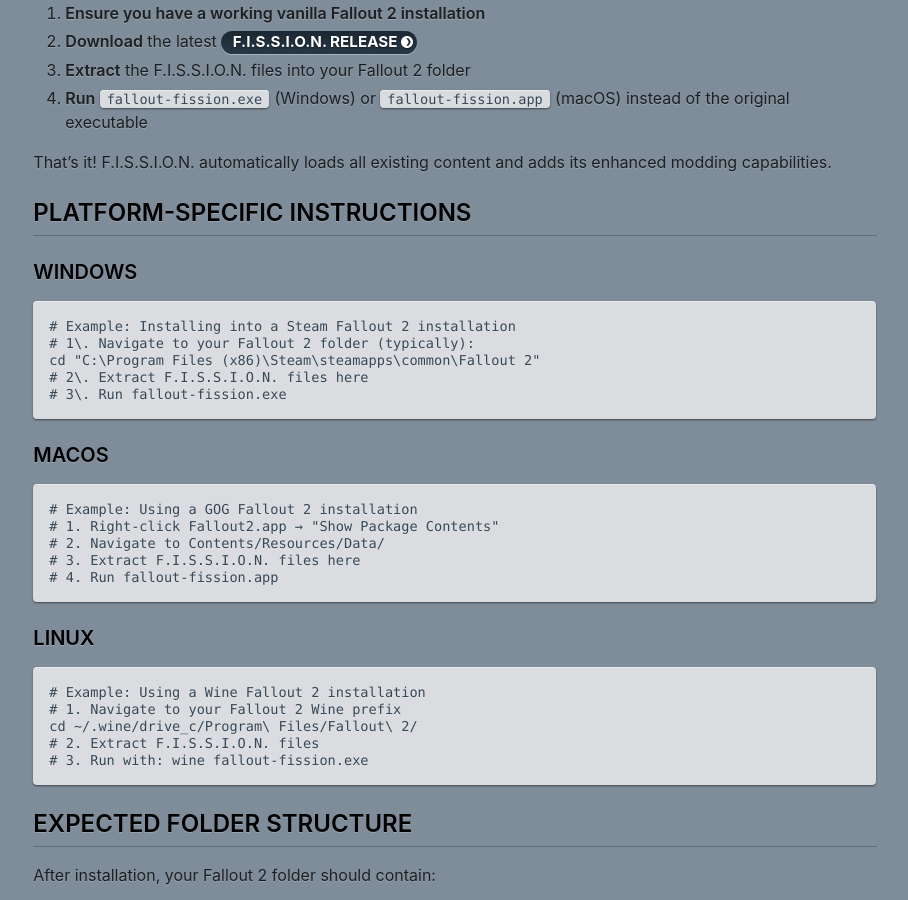
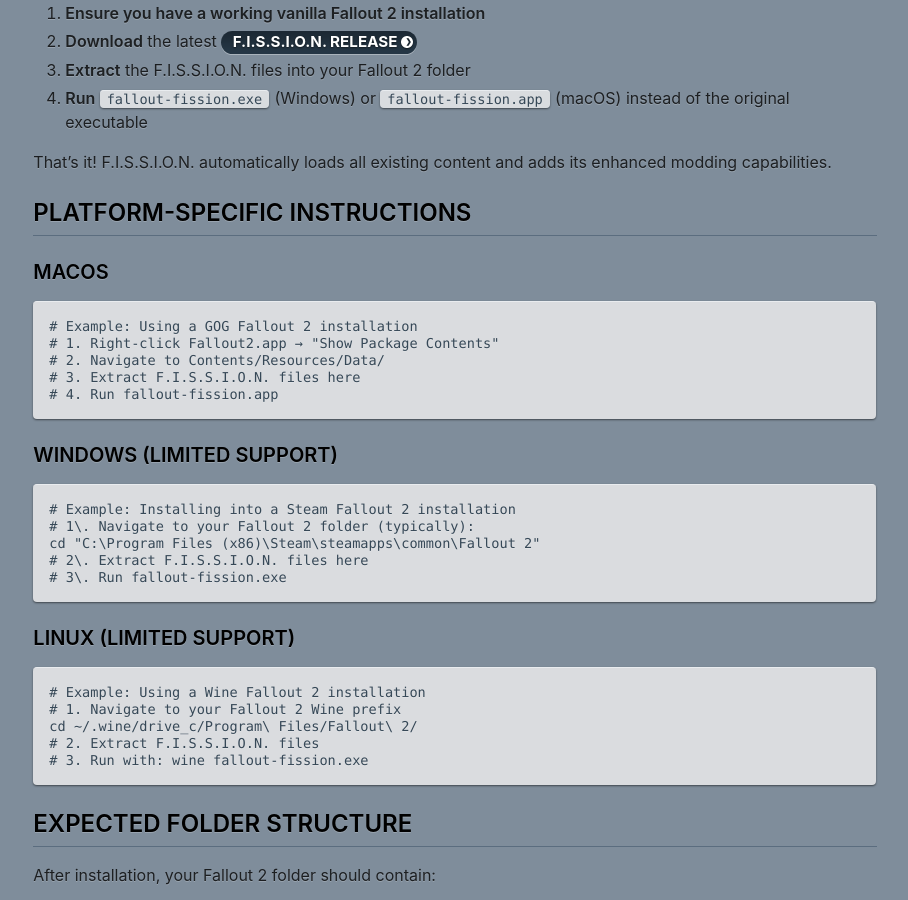
Before and after one commit to cambragol/fallout-fission, a Jekyll site: the page built from _pages/install.md, in a window 1280 px wide and 900 px high, scrolled down 535 px. Shown: the whole window, without its empty margins (185-1093 px from the left). Built offline with Jekyll 4.4.1, drawn with Linux system fonts in a browser that asks for light colours; nearby versions of some CDN libraries; comment, search, counter and statistics services are not loaded; part of the change alters nothing that is shown.

Commit message:
Update install.md

````diff
--- a/_pages/install.md
+++ b/_pages/install.md
@@ -25,16 +25,6 @@ That's it! F.I.S.S.I.O.N. automatically loads all existing content and adds its
 
 ## Platform-Specific Instructions
 
-### Windows
-
-```
-# Example: Installing into a Steam Fallout 2 installation
-# 1\. Navigate to your Fallout 2 folder (typically):
-cd "C:\Program Files (x86)\Steam\steamapps\common\Fallout 2"
-# 2\. Extract F.I.S.S.I.O.N. files here
-# 3\. Run fallout-fission.exe
-```
-
 ### macOS
 
 ```
@@ -45,7 +35,17 @@ cd "C:\Program Files (x86)\Steam\steamapps\common\Fallout 2"
 # 4. Run fallout-fission.app
 ```
 
-### Linux
+### Windows (limited support)
+
+```
+# Example: Installing into a Steam Fallout 2 installation
+# 1\. Navigate to your Fallout 2 folder (typically):
+cd "C:\Program Files (x86)\Steam\steamapps\common\Fallout 2"
+# 2\. Extract F.I.S.S.I.O.N. files here
+# 3\. Run fallout-fission.exe
+```
+
+### Linux (limited support)
 
 ```
 # Example: Using a Wine Fallout 2 installation
````
